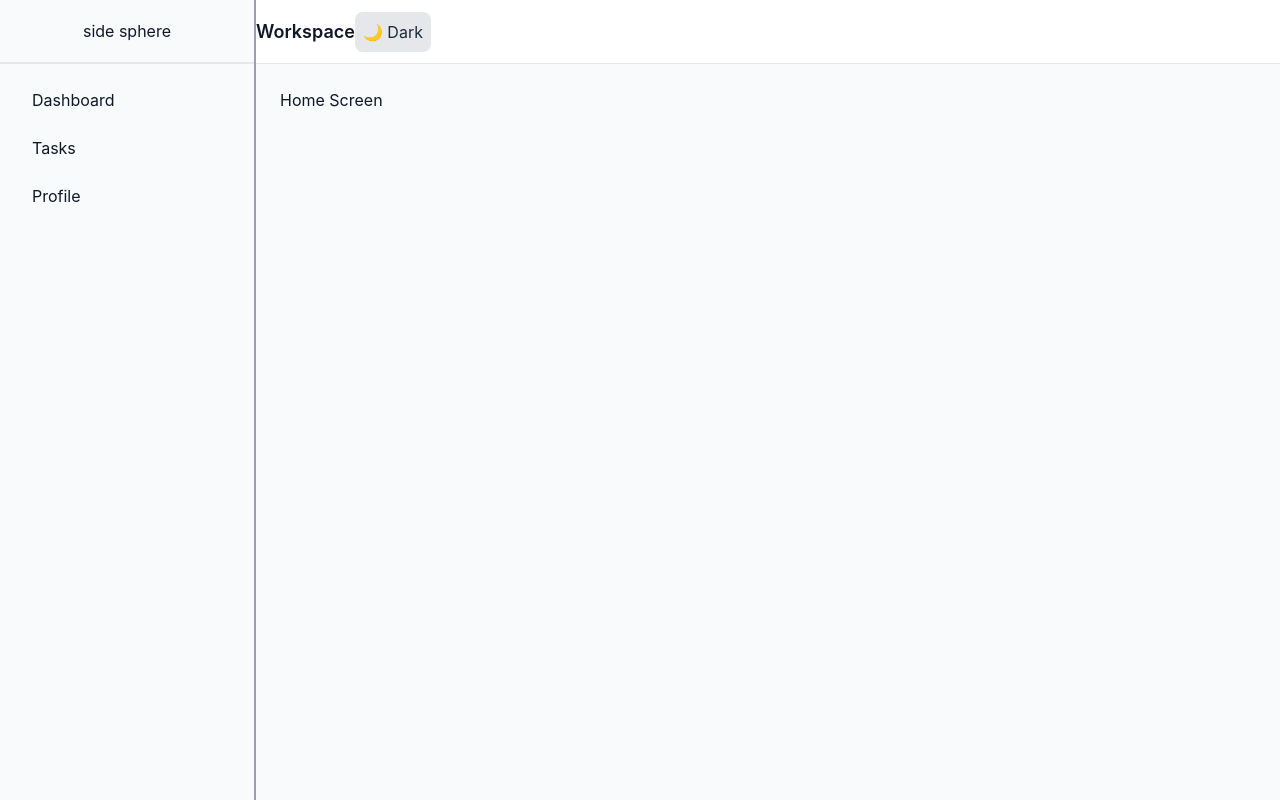
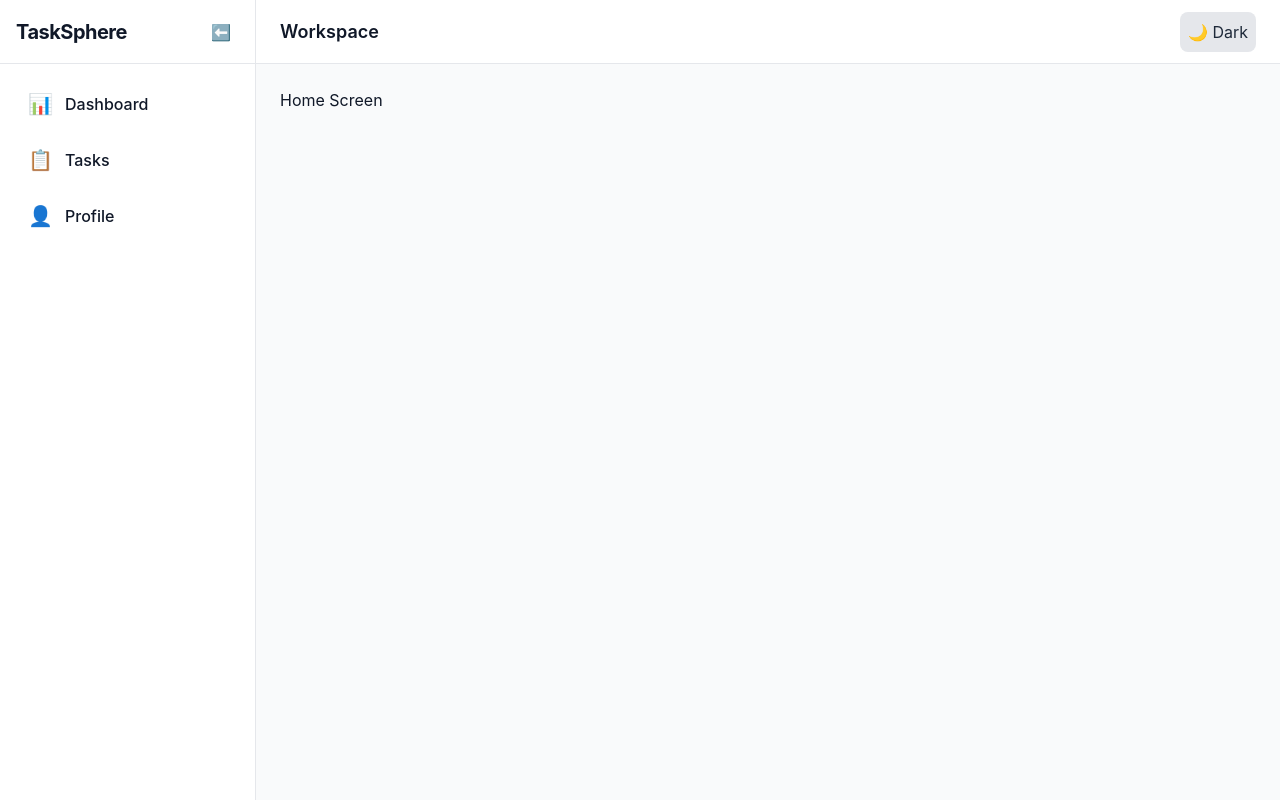
Before and after one commit to kalidumer/FastMarket, a React (Vite) app in the folder frontend-service/: page / in a window 1280 px wide. Built offline with nearby package versions, Linux system fonts and the light colour scheme.

Commit message:
the mainlayout prepared with dark and white mode

```diff
--- a/frontend-service/src/components/mainLayout.tsx
+++ b/frontend-service/src/components/mainLayout.tsx
@@ -1,37 +1,125 @@
 import { Outlet, Link } from 'react-router-dom';
 import { ThemeToggle } from '../components/themeToggle';
+import { useState } from 'react';
 
 interface MainLayoutProps {
     children?: React.ReactNode;
 }
 
 export const MainLayout:React.FC<MainLayoutProps>=({children})=>{
+const [isMobileOpen, setIsMobileOpen] = useState(false);
 
 
+  const [isDesktopCollapsed, setIsDesktopCollapsed] = useState(false);
+
+  const toggleDesktopSidebar= () => {
+    setIsDesktopCollapsed((prev)=>!prev)
+  }
+  const toggleMobileSidebar = () =>{
+    setIsMobileOpen((prev)=>!prev)
+  }
+
     return(
-        <div className="min-h-screen flex transition-colors bg-gray-50 text-gray-900 dark:bg-gray-900 dark:text-gray-50">
-        <aside className='w-64 bg-gray-50 dark:bg-gray-900 flex flex-col border-r-2 border-gray-400'>
-        <div className='h-16 flex justify-center items-center border-b-2 border-gray-200 dark:border-gray-400'>
-        side sphere
+    <div className="min-h-screen flex bg-gray-50 dark:bg-gray-900 text-gray-900 dark:text-gray-100 transition-colors">
+
+      {isMobileOpen && (
+        <div
+          onClick={() => setIsMobileOpen(false)}
+          className="fixed inset-0 z-40 bg-black/50 lg:hidden transition-opacity"
+          aria-hidden="true"
+        />
+      )}
+
+      <aside
+        className={`
+          fixed inset-y-0 left-0 z-50 flex flex-col bg-white dark:bg-gray-800 border-r border-gray-200 dark:border-gray-700 transition-all duration-300
+          lg:static lg:z-auto
+          ${isMobileOpen ? 'translate-x-0' : '-translate-x-full lg:translate-x-0'}
+          ${isDesktopCollapsed ? 'lg:w-20' : 'lg:w-64'}
+          w-64
+        `}
+      >
+        <div className="h-16 flex items-center justify-between px-4 border-b border-gray-200 dark:border-gray-700">
+          {(!isDesktopCollapsed || isMobileOpen) && (
+            <span className="font-bold text-xl tracking-tight">TaskSphere</span>
+          )}
+
+          <button
+            onClick={toggleDesktopSidebar}
+            className="hidden lg:flex p-2 rounded-lg hover:bg-gray-100 dark:hover:bg-gray-700 text-gray-500 dark:text-gray-400"
+            aria-label="Toggle Desktop Sidebar"
+          >
+            {isDesktopCollapsed ? '➡️' : '⬅️'}
+          </button>
+
+          <button
+            onClick={() => setIsMobileOpen(false)}
+            className="lg:hidden p-2 rounded-lg hover:bg-gray-100 dark:hover:bg-gray-700 text-gray-500 dark:text-gray-400"
+            aria-label="Close Mobile Menu"
+          >
+            ✕
+          </button>
         </div>
-        <nav className='flex-1 p-4 space-y-2'>
-        <Link to='/dashboard' className='block px-4 py-2 rounded-md hover:bg-amber-100 dark:hover:bg-gray-700 transition-colors'>Dashboard</Link>
-        <Link to='/tasks' className='block px-4 py-2 rounded-md hover:bg-amber-100 dark:hover:bg-gray-700 transition-colors'>Tasks</Link>
-        <Link to='/profile' className='block px-4 py-2 rounded-md hover:bg-amber-100 dark:hover:bg-gray-700 transition-colors'>Profile</Link>
+
+        <nav className="flex-1 p-4 space-y-2">
+          <Link
+            to="/dashboard"
+            onClick={() => setIsMobileOpen(false)} // Close drawer on navigation
+            className="flex items-center gap-3 px-3 py-2.5 rounded-lg hover:bg-gray-100 dark:hover:bg-gray-700 transition-colors"
+          >
+            <span className="text-xl">📊</span>
+            {(!isDesktopCollapsed || isMobileOpen) && (
+              <span className="font-medium">Dashboard</span>
+            )}
+          </Link>
+
+          <Link
+            to="/tasks"
+            onClick={() => setIsMobileOpen(false)}
+            className="flex items-center gap-3 px-3 py-2.5 rounded-lg hover:bg-gray-100 dark:hover:bg-gray-700 transition-colors"
+          >
+            <span className="text-xl">📋</span>
+            {(!isDesktopCollapsed || isMobileOpen) && (
+              <span className="font-medium">Tasks</span>
+            )}
+          </Link>
+
+          <Link
+            to="/profile"
+            onClick={() => setIsMobileOpen(false)}
+            className="flex items-center gap-3 px-3 py-2.5 rounded-lg hover:bg-gray-100 dark:hover:bg-gray-700 transition-colors"
+          >
+            <span className="text-xl">👤</span>
+            {(!isDesktopCollapsed || isMobileOpen) && (
+              <span className="font-medium">Profile</span>
+            )}
+          </Link>
         </nav>
-        </aside>
-        <div className='flex flex-col flex-1'>
-            <header className='h-16 bg-white dark:bg-gray-900 border-b border-gray-200 dark:border-gray-700 flex items-center justify-content'>
-            <h1 className='text-lg font-semibold'>Workspace</h1>
-            <div className='flex items-center gap-4'>
-                <ThemeToggle/>
-            </div>
-            </header>
-            <main className="flex-1 p-6 overflow-y-auto">
+      </aside>
+
+      <div className="flex-1 flex flex-col min-w-0">
+
+        <header className="h-16 bg-white dark:bg-gray-800 border-b border-gray-200 dark:border-gray-700 flex items-center justify-between px-4 lg:px-6">
+          <div className="flex items-center gap-3">
+            <button
+              onClick={toggleMobileSidebar}
+              className="lg:hidden p-2 rounded-lg hover:bg-gray-100 dark:hover:bg-gray-700 text-gray-600 dark:text-gray-300"
+              aria-label="Open Mobile Menu"
+            >
+              ☰
+            </button>
+            <h1 className="text-lg font-semibold">Workspace</h1>
+          </div>
+
+          <div className="flex items-center gap-4">
+            <ThemeToggle />
+          </div>
+        </header>
+
+        <main className="flex-1 p-4 lg:p-6 overflow-y-auto">
           {children || <Outlet />}
         </main>
-        </div>
-
-        </div>
+      </div>
+    </div>
     )
 }
--- a/frontend-service/src/index.css
+++ b/frontend-service/src/index.css
@@ -1 +1,2 @@
 @import "tailwindcss";
+@variant dark (&:where(.dark, .dark *));
```
